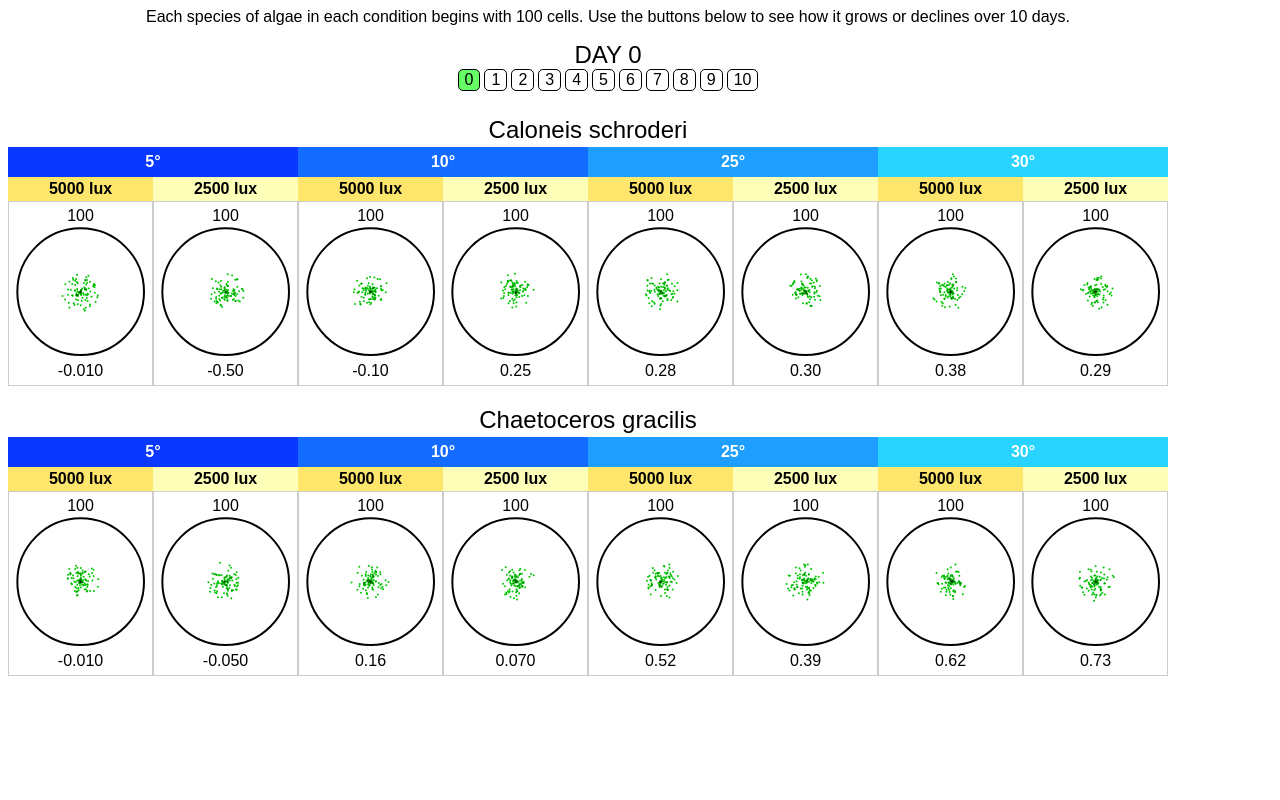
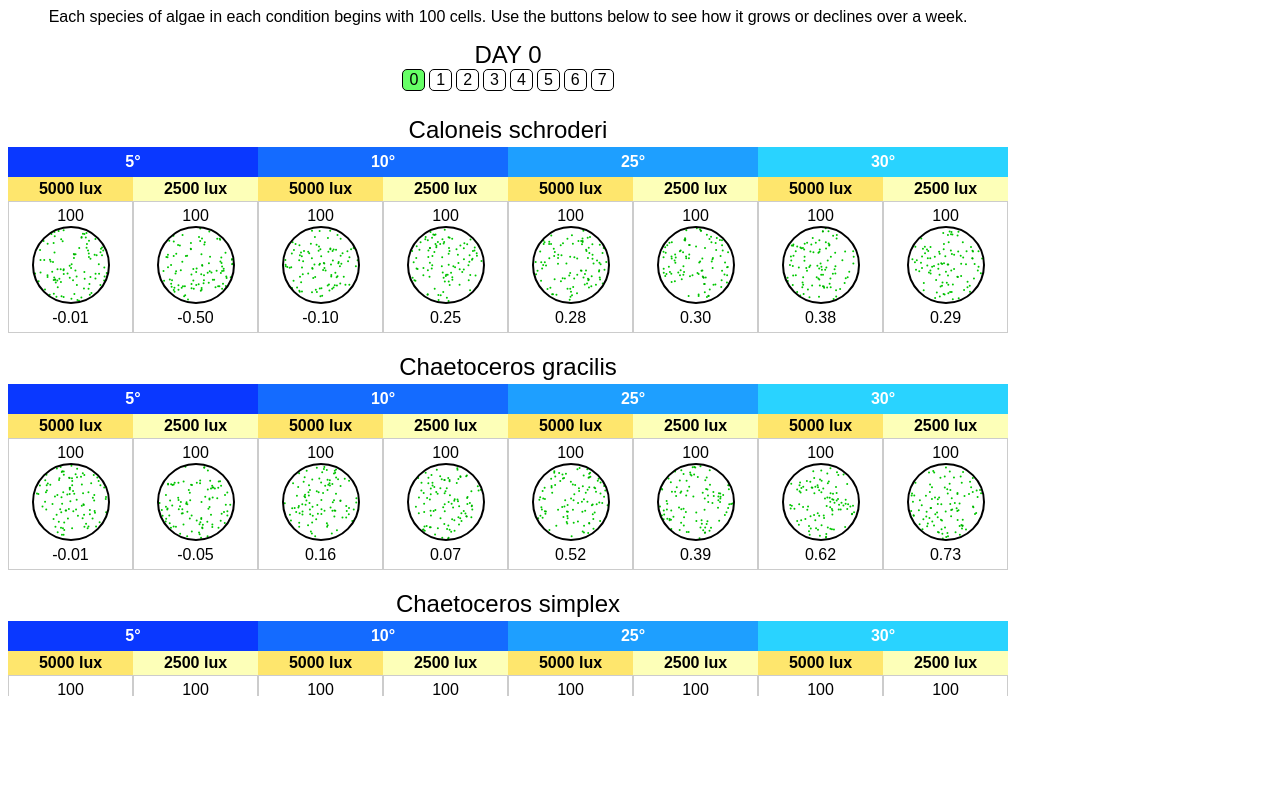
Before and after one commit to wilson428/algae-viz, a website: page index.html in a window 1280 px wide. Drawn offline with Linux system fonts and the light colour scheme.

Commit message:
Accounting for scrollbar

```diff
--- a/algae.css
+++ b/algae.css
@@ -1,6 +1,7 @@
 #algae_viz {
 	font-family: Arial;
-	max-width: 1200px;
+	max-width: 1000px;
+	max-height: 500px;
 }
 
 #day_count {
@@ -15,9 +16,12 @@
 }
 
 #species {
-	width: 100%;
 	max-height: 600px;
 	overflow-y: auto;
+}
+
+table {
+	width: 100%;
 }
 
 .algae_title td {
@@ -27,6 +31,7 @@
 	padding: 20px 0 3px 0;
 	text-align: center;
 	font-weight: 400;
+	word-wrap: break-word;
 }
 
 .dish {
--- a/algae.js
+++ b/algae.js
@@ -34,7 +34,7 @@ function Dish(container, size, algae_index, key) {
 
 	this.growth_rate = document.createElement("div");
 	this.growth_rate.classList = "growth_rate";
-	this.growth_rate.innerHTML = this.data.values[key].toPrecision(2);
+	this.growth_rate.innerHTML = this.data.values[key].toFixed(2);
 	td.appendChild(this.growth_rate);
 
 	this.context = this.canvas.getContext("2d");
@@ -54,9 +54,11 @@ Dish.prototype.addCell = function() {
 	// radius expands as more cells appear, contracts as they disappear
 	// the existing cells in a rough circle should take up about (CELL_RADIUS * SQRT(N))
 	// it can't exceed the radius of the dish minus the radius of a cell
-	var R = Math.min(this.radius - CELL_RADIUS, CELL_RADIUS * Math.sqrt(this.N) + 10);
+	var populated = Math.sqrt(this.N);
+	// var R = Math.min(this.radius - CELL_RADIUS, CELL_RADIUS * populated);
+	var R = this.radius - CELL_RADIUS;
 	var theta = Math.PI * 2 * Math.random();
-	var radius = R * Math.random();
+	var radius = R * Math.sqrt(Math.random());
 	var x = Math.cos(theta) * radius + this.size / 2;
 	var y = Math.sin(theta) * radius + this.size / 2;
 
--- a/index.html
+++ b/index.html
@@ -10,7 +10,7 @@
     </head>
     <body>
         <div id="algae_viz">
-            <div id="console">Each species of algae in each condition begins with 100 cells. Use the buttons below to see how it grows or declines over 10 days.</div>
+            <div id="console">Each species of algae in each condition begins with 100 cells. Use the buttons below to see how it grows or declines over a week.</div>
             <div id="days">
                 <div id="day_count">DAY 0</div>
                 <div id="days_row"></div>
@@ -28,15 +28,19 @@
             var temp_colors = ["#0A38FF", "#146BFF", "#1E9FFF", "#29D3FF"];
             var lux_colors = ["#FEE66D", "#FDFFB8"];
 
-            var width = Math.min(1200, document.body.offsetWidth);
-            var petri_size = width / 9;
+            var width = Math.min(800, document.getElementById("species").offsetWidth);
+            console.log(width);
+            document.querySelector("#species table").style.width = width - 40; // allow for scroll bar outside
+
+
+            var petri_size = width / 8 - 20;
 
             // number of cells to start with
             var STARTING_N = 100;
 
             var species = [];
 
-            for (var c = 0; c <= 10; c += 1) {
+            for (var c = 0; c <= 7; c += 1) {
                 var button = document.createElement("button");
                 button.innerHTML = c;
                 if (c == 0) {
@@ -109,6 +113,7 @@
                     }
                     this.classList = "selected";
                     var day = this.innerHTML;
+                    document.getElementById("day_count").innerHTML = "DAY " + day;
                     goToDay(+day);
                 });
             }
```
